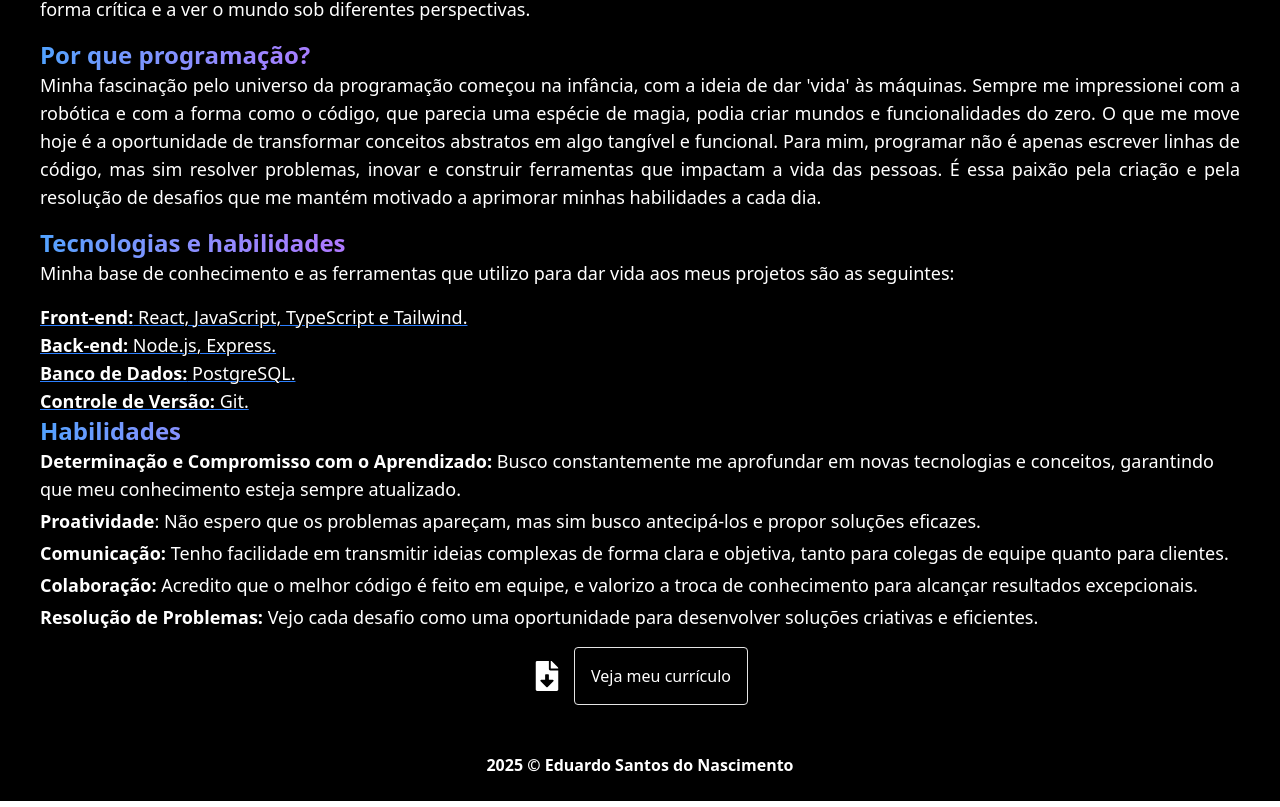
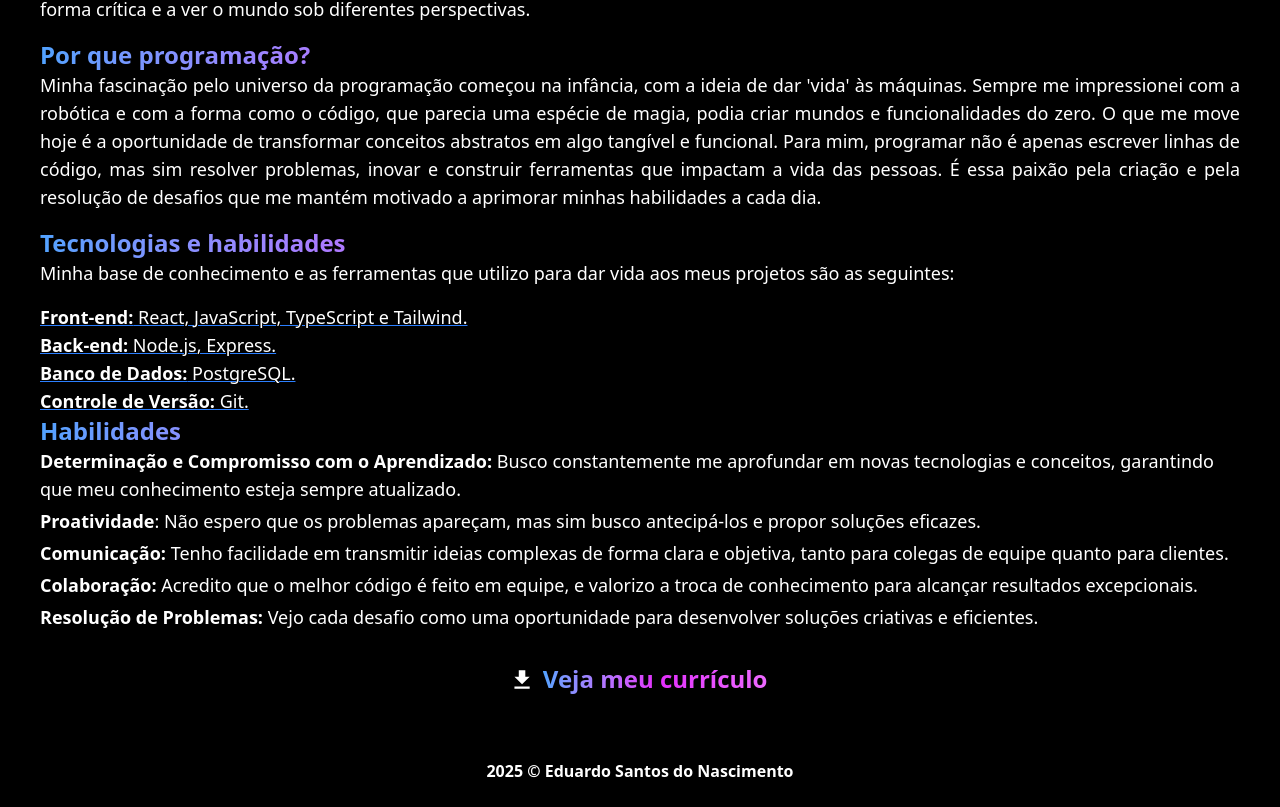
Before and after one commit to EduardoSantos2231/Porfolio_v1.0, a React (Vite) app: page /about in a window 1280 px wide. Shown: the part 569-1376 px from the top of the page. Built offline with nearby package versions, Linux system fonts and the light colour scheme.

Commit message:
fix: mudança de icone de download

```diff
--- a/src/Screens/About.tsx
+++ b/src/Screens/About.tsx
@@ -1,6 +1,6 @@
 import photo_preview from "@/assets/first_opt.png"
 import Descriptional from "@/components/Descriptional"
-import { FaFileDownload } from "react-icons/fa";
+import { MdDownload } from "react-icons/md";
 
 export default function About() {
   return (
@@ -56,8 +56,10 @@ export default function About() {
             </ul>
         </div>
         <span className="flex gap-3 items-center justify-center">
-            <FaFileDownload size={30}/>
-            <a href="../../public/curriculo.pdf" className="p-4 border rounded"> Veja meu currículo</a>
+            <a href="../../public/curriculo.pdf" className="p-4 rounded flex gap-2 items-end">
+            <MdDownload size={30}/>
+            <Descriptional title="Veja meu currículo" description=""/>
+            </a>
         </span>
 
     </div>
```
